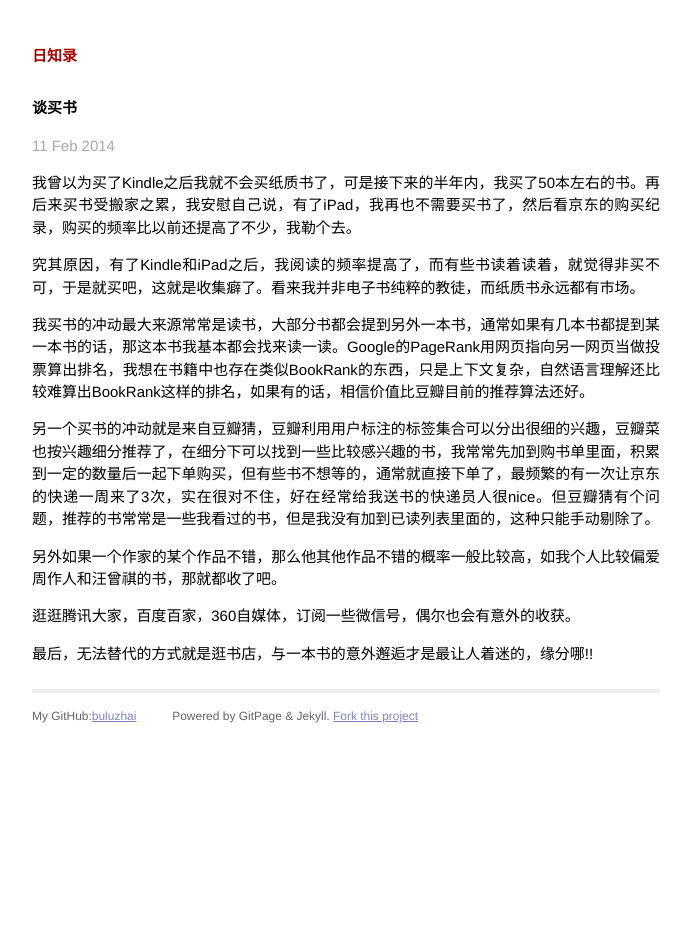
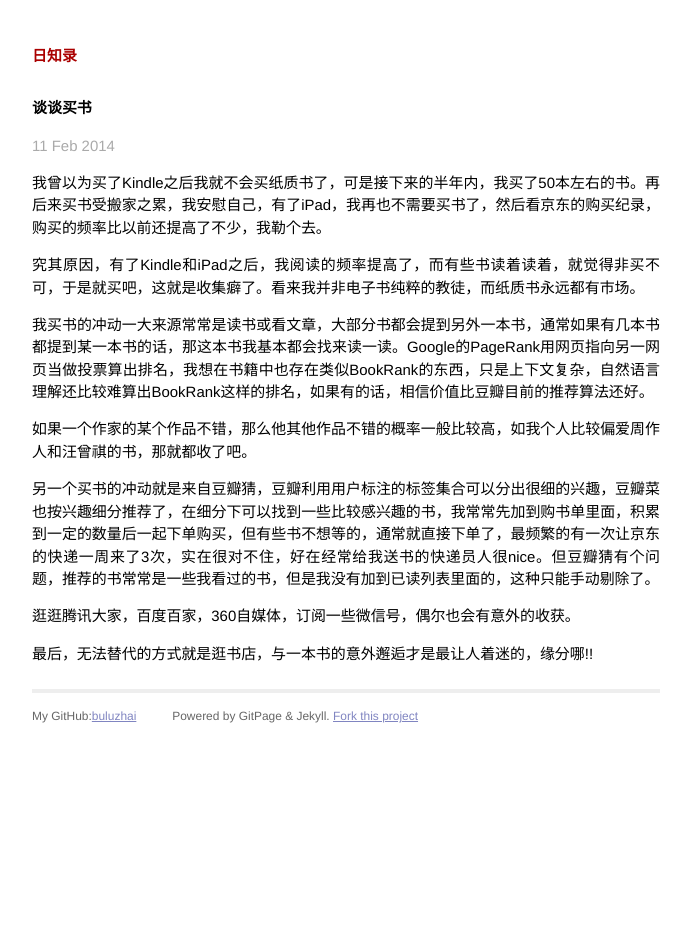
Before and after one commit to gpscad/buluzhai.github.io, a Jekyll site: the page built from _posts/2014-02-11-buybook.markdown, in a window 1280 px wide. Shown: the whole page, without its empty margins (294-985 px from the left). Built offline with Jekyll 4.4.1, drawn with Linux system fonts in a browser that asks for light colours; Markdown is read by kramdown in place of the engine named in the settings; comment, search, counter and statistics services are not loaded.

Commit message:
change title

```diff
--- a/_posts/2014-02-11-buybook.markdown
+++ b/_posts/2014-02-11-buybook.markdown
@@ -1,19 +1,19 @@
 ---
 layout: post
-title:  谈买书
+title:  谈谈买书
 date:   2014-02-11 23:00:56
 categories: 每日一篇千字文
 ---
 
-我曾以为买了Kindle之后我就不会买纸质书了，可是接下来的半年内，我买了50本左右的书。再后来买书受搬家之累，我安慰自己说，有了iPad，我再也不需要买书了，然后看京东的购买纪录，购买的频率比以前还提高了不少，我勒个去。
+我曾以为买了Kindle之后我就不会买纸质书了，可是接下来的半年内，我买了50本左右的书。再后来买书受搬家之累，我安慰自己，有了iPad，我再也不需要买书了，然后看京东的购买纪录，购买的频率比以前还提高了不少，我勒个去。
 
 究其原因，有了Kindle和iPad之后，我阅读的频率提高了，而有些书读着读着，就觉得非买不可，于是就买吧，这就是收集癖了。看来我并非电子书纯粹的教徒，而纸质书永远都有市场。
 
-我买书的冲动最大来源常常是读书，大部分书都会提到另外一本书，通常如果有几本书都提到某一本书的话，那这本书我基本都会找来读一读。Google的PageRank用网页指向另一网页当做投票算出排名，我想在书籍中也存在类似BookRank的东西，只是上下文复杂，自然语言理解还比较难算出BookRank这样的排名，如果有的话，相信价值比豆瓣目前的推荐算法还好。
+我买书的冲动一大来源常常是读书或看文章，大部分书都会提到另外一本书，通常如果有几本书都提到某一本书的话，那这本书我基本都会找来读一读。Google的PageRank用网页指向另一网页当做投票算出排名，我想在书籍中也存在类似BookRank的东西，只是上下文复杂，自然语言理解还比较难算出BookRank这样的排名，如果有的话，相信价值比豆瓣目前的推荐算法还好。
+
+如果一个作家的某个作品不错，那么他其他作品不错的概率一般比较高，如我个人比较偏爱周作人和汪曾祺的书，那就都收了吧。
 
 另一个买书的冲动就是来自豆瓣猜，豆瓣利用用户标注的标签集合可以分出很细的兴趣，豆瓣菜也按兴趣细分推荐了，在细分下可以找到一些比较感兴趣的书，我常常先加到购书单里面，积累到一定的数量后一起下单购买，但有些书不想等的，通常就直接下单了，最频繁的有一次让京东的快递一周来了3次，实在很对不住，好在经常给我送书的快递员人很nice。但豆瓣猜有个问题，推荐的书常常是一些我看过的书，但是我没有加到已读列表里面的，这种只能手动剔除了。
-
-另外如果一个作家的某个作品不错，那么他其他作品不错的概率一般比较高，如我个人比较偏爱周作人和汪曾祺的书，那就都收了吧。
 
 逛逛腾讯大家，百度百家，360自媒体，订阅一些微信号，偶尔也会有意外的收获。
 
```
Also changed, not shown: _posts/2014-01-06-weishi.markdown (added, +10 -0 lines).
